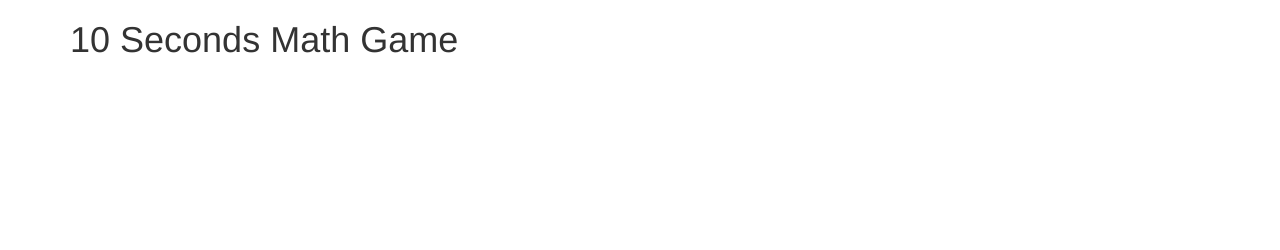
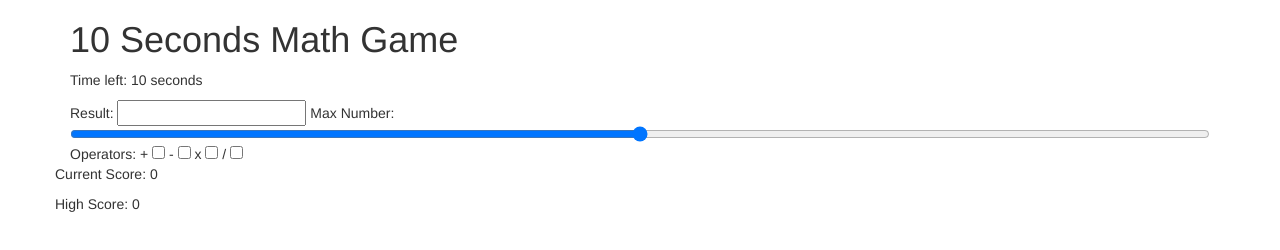
Before and after one commit to DrDraenor/10SecMathGame, a plain HTML site: page index.html in a window 1280 px wide. Drawn offline with nearby package versions, Linux system fonts and the light colour scheme.

Commit message:
basic html elements

```diff
--- a/index.html
+++ b/index.html
@@ -16,7 +16,24 @@
 			<h1>10 Seconds Math Game</h1>
 			<div class="row">
 				<div class="col-xs-12">
-
+					<p>Time left: <span id="score">10</span> seconds</p>
+					Result:
+					<input type="number" id="result" />
+					Max Number:
+					<input type="range" id="maxNums" min="10" max="100" step="1" />
+					Operators:
+					+
+					<input type="checkbox" id="addCB" />
+					-
+					<input type="checkbox" id="subCB" />
+					x
+					<input type="checkbox" id="mulCB" />
+					/
+					<input type="checkbox" id="divCB" />
+				</div>
+				<div>
+					<p>Current Score: <span id="score">0</span></p>
+					<p>High Score: <span id="highScore">0</span></p>
 				</div>
 			</div>
     </div>
```
